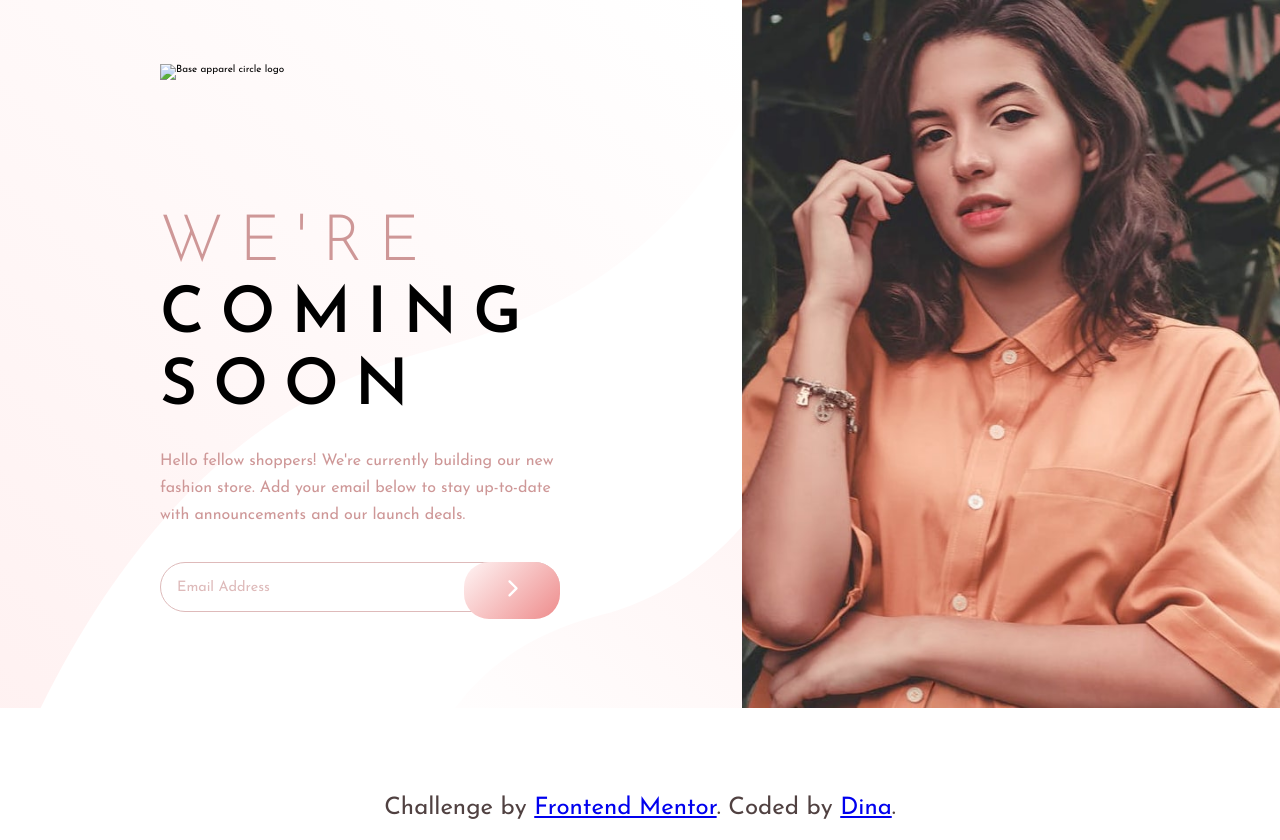
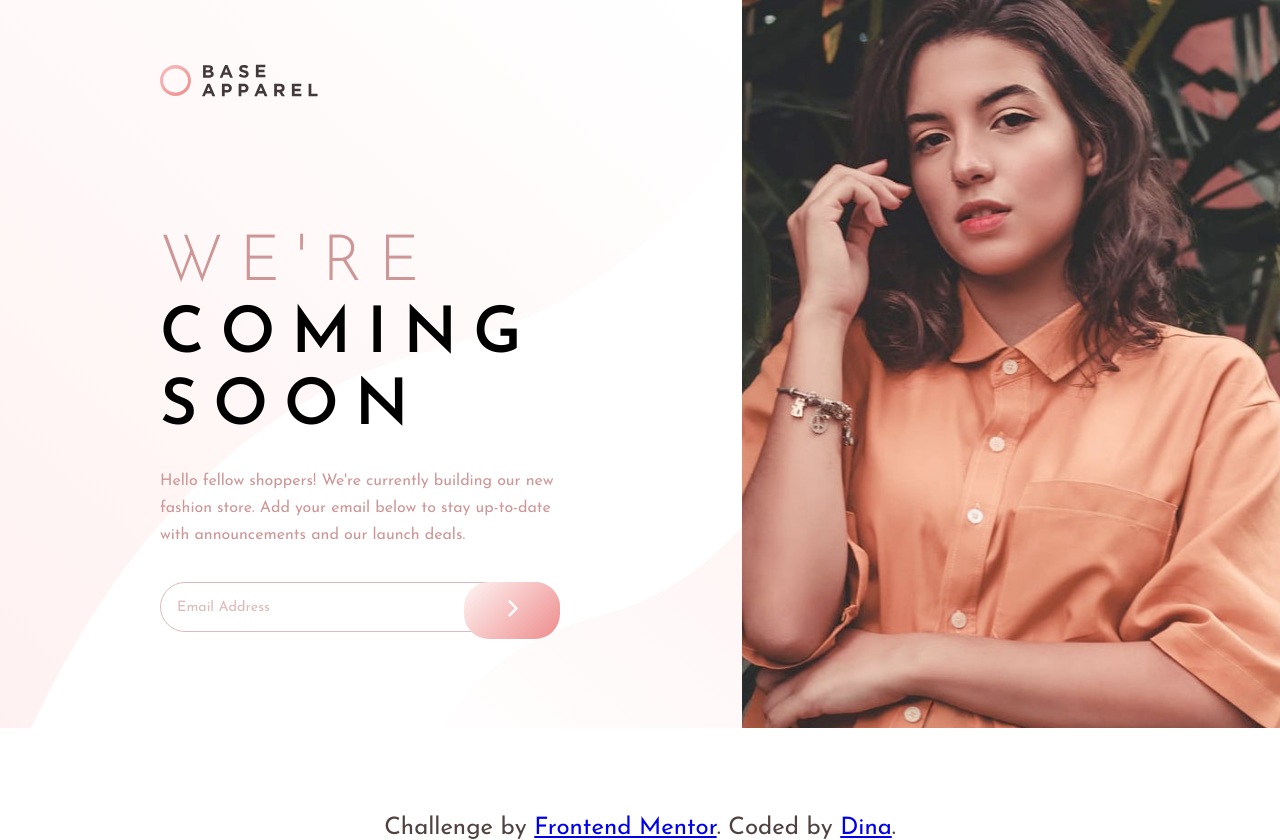
Before and after one commit to d8701a/apparel_store, a plain HTML site: page index.html in a window 1280 px wide. Drawn offline with Linux system fonts and the light colour scheme; the site is published under a folder, as on GitHub Pages, so addresses that start at the root find nothing.

Commit message:
Update index.html

```diff
--- a/index.html
+++ b/index.html
@@ -15,12 +15,12 @@
  </head>
 <body>
   <main class="hero">
-    <div class="logo_mobile hidden"><img src="/images/logo.svg" alt="Base apparel circle logo"></div>
+    <div class="logo_mobile hidden"><img src="images/logo.svg" alt="Base apparel circle logo"></div>
 
     <section class="announcement">
 
       <div class="announcement__content">
-        <div class="logo_desktop"><img src="/images/logo.svg" alt="Base apparel circle logo"></div>
+        <div class="logo_desktop"><img src="images/logo.svg" alt="Base apparel circle logo"></div>
         <h1><span class="colorized-text">WE'RE</span> <br>COMING <br> SOON</h1>
         <p>Hello fellow shoppers! We're currently building our new fashion store. Add your email below to stay up-to-date
           with announcements and our launch deals.</p>
```
